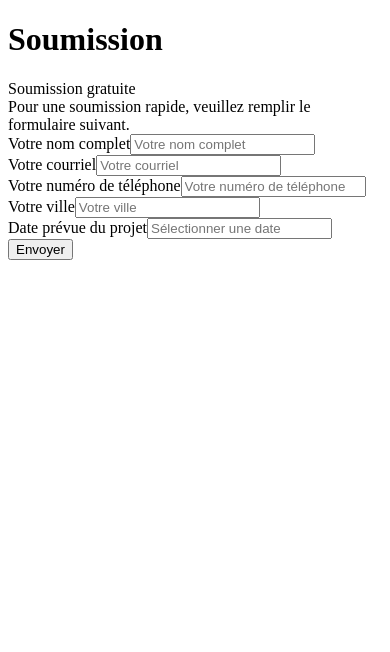
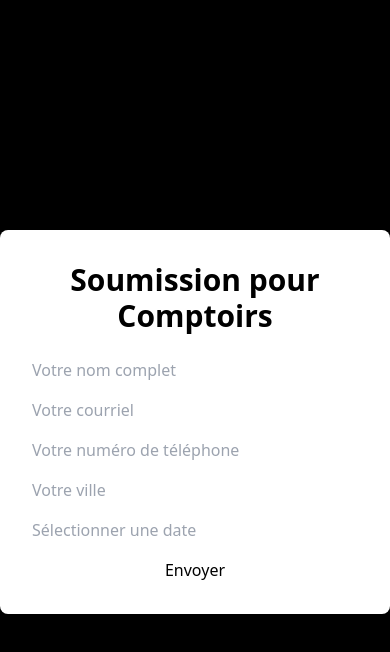
Before and after one commit to merinekh/SurfaceNE, a Next.js app: page /soumission in a window 390 px wide. Shown: the top 652 px of the page. Built offline with nearby package versions, Linux system fonts and the light colour scheme.

Commit message:
Fix responsiveness issues

```diff
--- a/app/globals.scss
+++ b/app/globals.scss
@@ -20,6 +20,7 @@
 
 body {
   background-color: $black-color;
+  margin: 0;
 }
 
 header {
@@ -27,25 +28,50 @@ header {
 
   .navbar {
     display: flex;
+    justify-content: space-between;
+    align-items: center;
+    padding: 1rem;
   }
+
   .header-logo {
-    max-width: 240px;
+    width: 30vh;
+    max-width: 100%; // Default to full width
+    height: 20vh;
+
+    @screen sm {
+      max-width: 80%; // On small screens, limit to 80% width
+    }
+
+    @screen md {
+      max-width: 50%; // On medium screens, limit to 50% width
+    }
+
+    @screen lg {
+      max-width: 60%; // On large screens, limit to 60% width
+    }
+
+    @screen xl {
+      max-width: 70%; // On extra-large screens, limit to 70% width
+    }
   }
+
   .dropdown-content {
     position: absolute;
     z-index: 1;
-    padding: 1.5rem 0;
+    padding: 1.5rem;
     background-color: $black-color;
     border: gray solid 1px;
+
     a {
-      padding: 0.8rem 5rem 0.8rem 1rem;
+      padding: 0.8rem 1.5rem;
     }
   }
 }
+
 .slideshow {
   position: relative;
   width: 100%;
-  max-width: 100%; /* Adjust according to your layout */
+  max-width: 100%;
   margin: 0 auto;
 
   .slides {
@@ -53,7 +79,6 @@ header {
     overflow: hidden;
     position: relative;
     max-height: 75vh;
-    // filter: brightness(1);
 
     .slide {
       display: none;
@@ -67,13 +92,14 @@ header {
 
   img {
     width: 100%;
-    height: 85vh;
+    height: auto;
   }
 
   .controls {
     display: flex;
     justify-content: center;
     align-items: center;
+
     button {
       color: white;
       margin: 0 5px;
--- a/components/Footer.jsx
+++ b/components/Footer.jsx
@@ -99,11 +99,11 @@ export const Footer = () => {
               Surfaces Nouvelle Ère
             </a>
           </div>
-          <div class="copyright__content flex justify-center">
+          {/* <div class="copyright__content flex justify-center">
             <a target="_blank" rel="nofollow" href="" class="text-white">
               Développé par Digitale Evolution
             </a>
-          </div>
+          </div> */}
         </div>
       </div>
     </div>
--- a/components/Header.jsx
+++ b/components/Header.jsx
@@ -9,48 +9,58 @@ const Header = () => {
     {
       label: "Nos produits",
       href: "/products",
-      subLinks: [
-        { label: "Quartz", href: "/nos-produits/quartz" },
-        { label: "Granite", href: "/nos-produits/granite" },
-      ],
+      // subLinks: [
+      //   { label: "Quartz", href: "/nos-produits/quartz" },
+      //   { label: "Granite", href: "/nos-produits/granite" },
+      // ],
     },
     { label: "Nos réalisations", href: "/portfolio" },
-    { label: "Nos fournisseur", href: "/provider" },
+    { label: "Nos fournisseurs", href: "/provider" },
     { label: "Blogue", href: "/blog" },
     { label: "FAQ", href: "/faq" },
     { label: "Nous joindre", href: "/contact" },
     // Add more navigation items as needed
     // Add language switcher if necessary
   ];
-  const [showSubLinks, setShowSubLinks] = useState(false);
+  const [showMobileMenu, setShowMobileMenu] = useState(false);
 
-  const handleSubLinksToggle = () => {
-    setShowSubLinks(!showSubLinks);
+  const handleMobileMenuToggle = () => {
+    setShowMobileMenu(!showMobileMenu);
   };
 
   return (
     <header className="header py-2">
-      <div className="flex justify-center">
-        <Link href="/" className="p-2">
+      <div className="flex-col md-flex md-justify-between items-center">
+        <Link href="/" className="flex justify-center">
           {/* Insert your company logo here */}
           <img
-            className="header-logo"
+            className="header-logo md:max-w-lg xl:max-w-xl"
             src="/images/logo_surfaces_nouvelle_ere.png"
             alt="Company Logo"
           />
-        </Link>
+        </Link>{" "}
+        <div
+          className="flex justify-center p-2"
+          onClick={handleMobileMenuToggle}
+        >
+          ☰
         </div>
-      <nav className="flex justify-center mt-2">
-        <ul className="flex justify-around">
+      </div>
+      <nav
+        className={`flex flex-col items-center mt-2 ${
+          showMobileMenu ? "visible" : "hidden"
+        }`}
+      >
         {navLinks.map((item, index) => (
-            <li
+          <div
             key={index}
-              className={item.subLinks ? "dropdown" : "" + " px-4"}
+            className={`${item.subLinks ? "dropdown" : ""} px-4 py-2 ${
+              item.subLinks ? "mobile-submenu" : ""
+            }`}
           >
             {item.subLinks ? (
-                <div onClick={handleSubLinksToggle}>
+              <div>
                 {item.label}
-                  {showSubLinks && (
                 <ul className="dropdown-content mt-2 rounded-2xl">
                   {item.subLinks.map((subItem, subIndex) => (
                     <li key={subIndex} className="py-2 ps-4 pe-10">
@@ -58,14 +68,12 @@ const Header = () => {
                     </li>
                   ))}
                 </ul>
-                  )}
               </div>
             ) : (
               <Link href={item.href}>{item.label}</Link>
             )}
-            </li>
+          </div>
         ))}
-        </ul>
       </nav>
     </header>
   );
--- a/pages/soumission.jsx
+++ b/pages/soumission.jsx
@@ -1,5 +1,6 @@
 "use client";
 import React from "react";
+import "../app/globals.scss";
 import { Container, Card, Form, Button } from "react-bootstrap";
 import DatePicker from "react-datepicker";
 import "react-datepicker/dist/react-datepicker.css";
@@ -12,64 +13,63 @@ const Soumission = () => {
   };
 
   return (
-    <Container className="page-width page-width--narrow section-template--16646198296894__main-padding">
-      <h1 className="main-page-title page-title h0">Soumission</h1>
-      <div className="rte">
-        <div className="bcontact-embed bcontact-lg">
-          <div className="bcontact-content bcontact-content--placeholder">
-            <div className="bcontact-inner">
-              <div className="bcontact-title">
-                <span>Soumission gratuite</span>
-              </div>
-              <div className="bcontact-description">
-                Pour une soumission rapide, veuillez remplir le formulaire
-                suivant.
-              </div>
+    <div className="flex items-center justify-center min-h-screen bg-black">
+      <Container className="flex">
+        <Card className="p-8 rounded-lg shadow-lg bg-white">
+          <h1 className="text-3xl font-semibold text-center mb-6">
+            Soumission pour Comptoirs
+          </h1>
           <Form>
             <Form.Group controlId="formBasicName">
-                  <Form.Label>Votre nom complet</Form.Label>
-                  <Form.Control type="text" placeholder="Votre nom complet" />
+              <Form.Control
+                type="text"
+                placeholder="Votre nom complet"
+                className="mb-4"
+              />
             </Form.Group>
 
             <Form.Group controlId="formBasicEmail">
-                  <Form.Label>Votre courriel</Form.Label>
-                  <Form.Control type="email" placeholder="Votre courriel" />
+              <Form.Control
+                type="email"
+                placeholder="Votre courriel"
+                className="mb-4"
+              />
             </Form.Group>
 
             <Form.Group controlId="formBasicPhone">
-                  <Form.Label>Votre numéro de téléphone</Form.Label>
               <Form.Control
                 type="tel"
                 placeholder="Votre numéro de téléphone"
+                className="mb-4"
               />
             </Form.Group>
 
             <Form.Group controlId="formBasicCity">
-                  <Form.Label>Votre ville</Form.Label>
-                  <Form.Control type="text" placeholder="Votre ville" />
+              <Form.Control
+                type="text"
+                placeholder="Votre ville"
+                className="mb-4"
+              />
             </Form.Group>
 
             <Form.Group controlId="formBasicProjectDate">
-                  <Form.Label>Date prévue du projet</Form.Label>
               <DatePicker
                 selected={selectedDate}
                 onChange={handleDateChange}
                 placeholderText="Sélectionner une date"
-                    className="form-control"
+                className="form-control mb-4"
               />
             </Form.Group>
 
-                {/* Ajoutez d'autres champs de formulaire ici */}
+            {/* Autres champs de formulaire */}
 
             <Button variant="primary" type="submit" className="w-full">
               Envoyer
             </Button>
           </Form>
+        </Card>
+      </Container>
     </div>
-          </div>
-        </div>
-      </div>
-    </Container>
   );
 };
 
```
Lines whose indentation alone changed are shown as unchanged.
